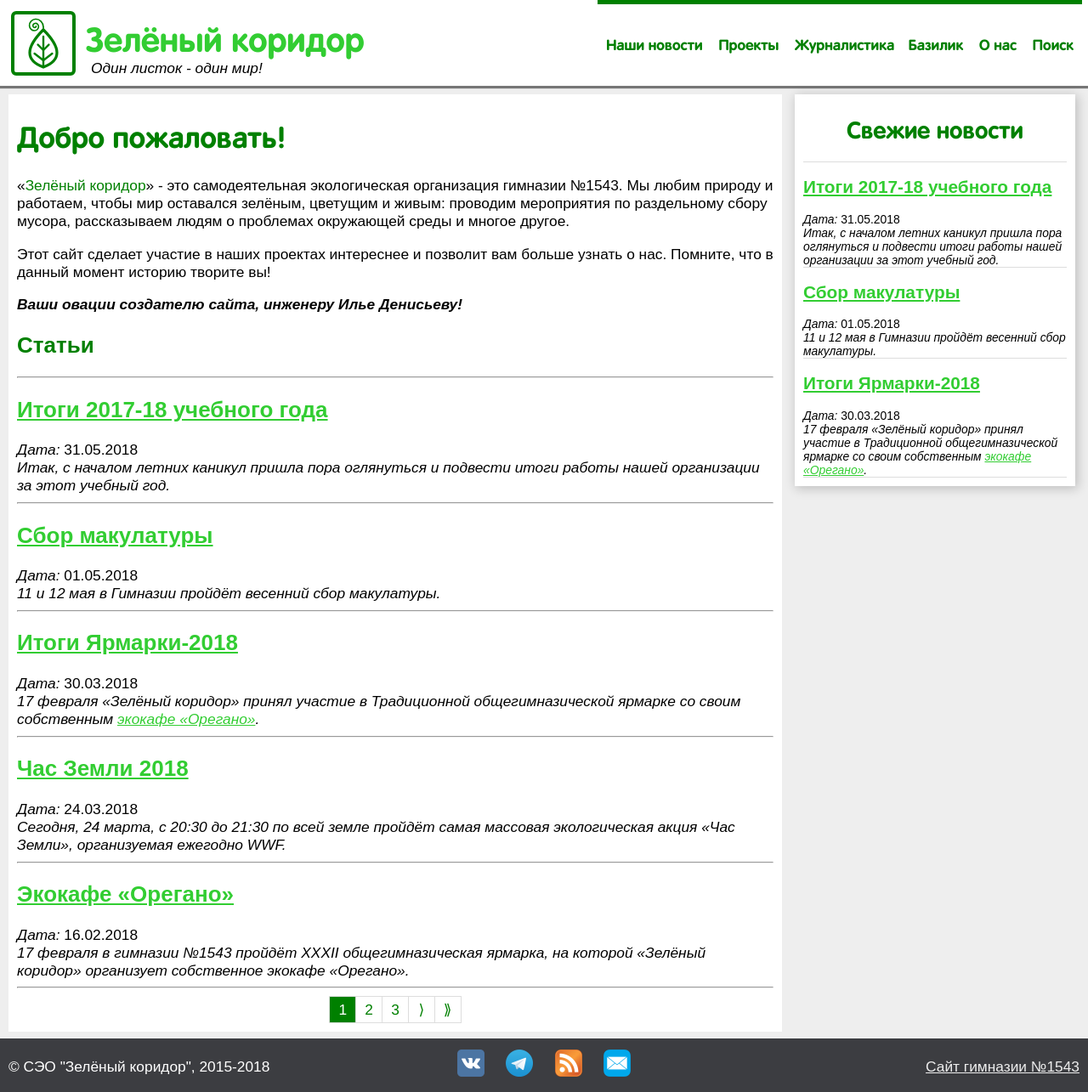
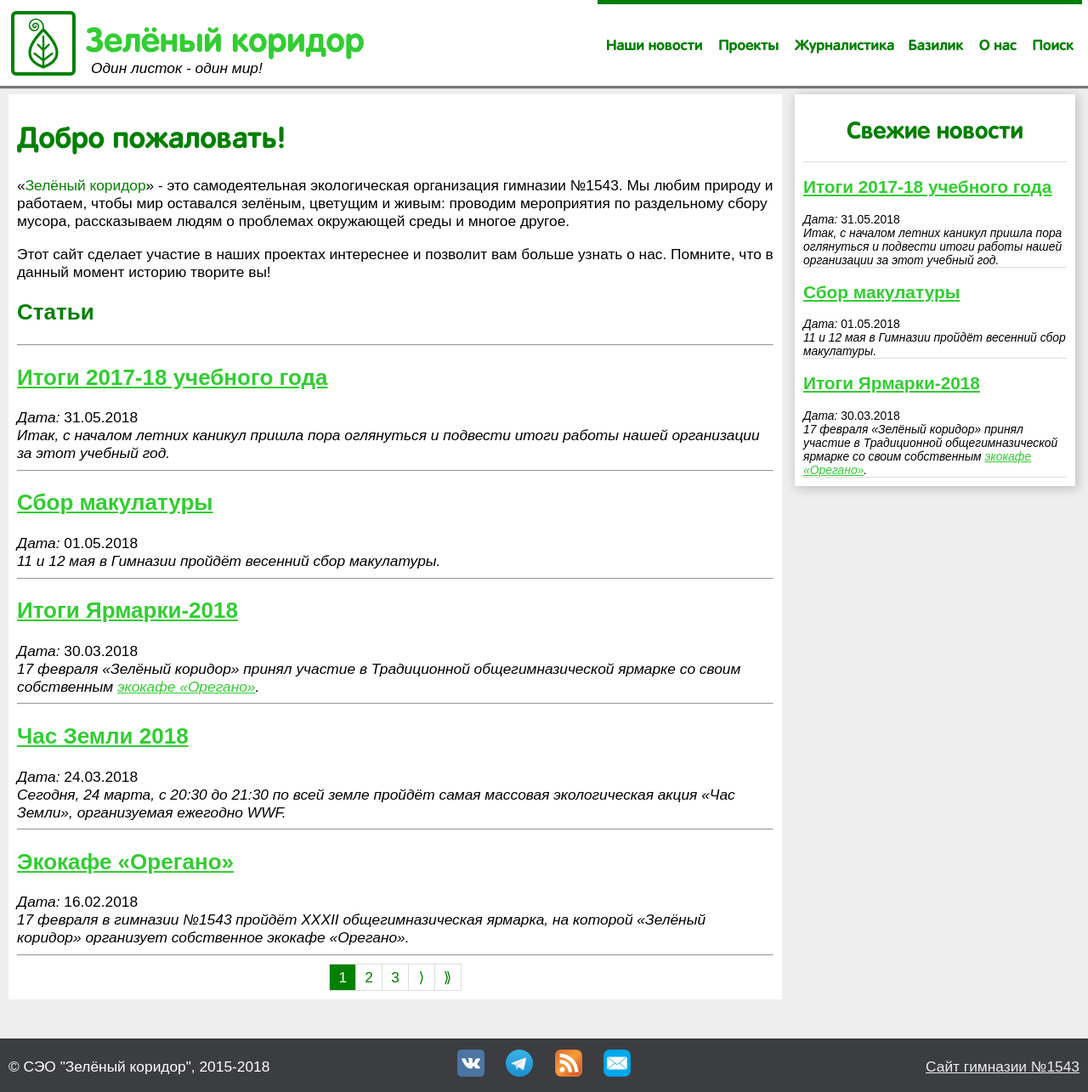
Before and after one commit to elkcl/zelkor.github.io, a Jekyll site: the page built from index.html, in a window 1280 px wide and 1285 px high. Shown: the whole window at 85% size. Built offline with Jekyll 4.4.1, drawn with Linux system fonts in a browser that asks for light colours; the list of posts is cut into pages by our own code.

Commit message:
фикс

```diff
--- a/_includes/main_text.html
+++ b/_includes/main_text.html
@@ -13,4 +13,4 @@
 среды и многое другое.</p>
 
 <p>Этот сайт сделает участие в наших проектах интереснее и позволит вам больше узнать о нас. Помните, что в данный момент историю творите вы!</p>
-<p><span class="bold italic">Ваши овации создателю сайта, инженеру Илье Денисьеву!</span></p>
+<!--<p><span class="bold italic">Ваши овации создателю сайта, инженеру Илье Денисьеву!</span></p>-->
```
Also changed, not shown: index.html (line endings or trailing spaces).
